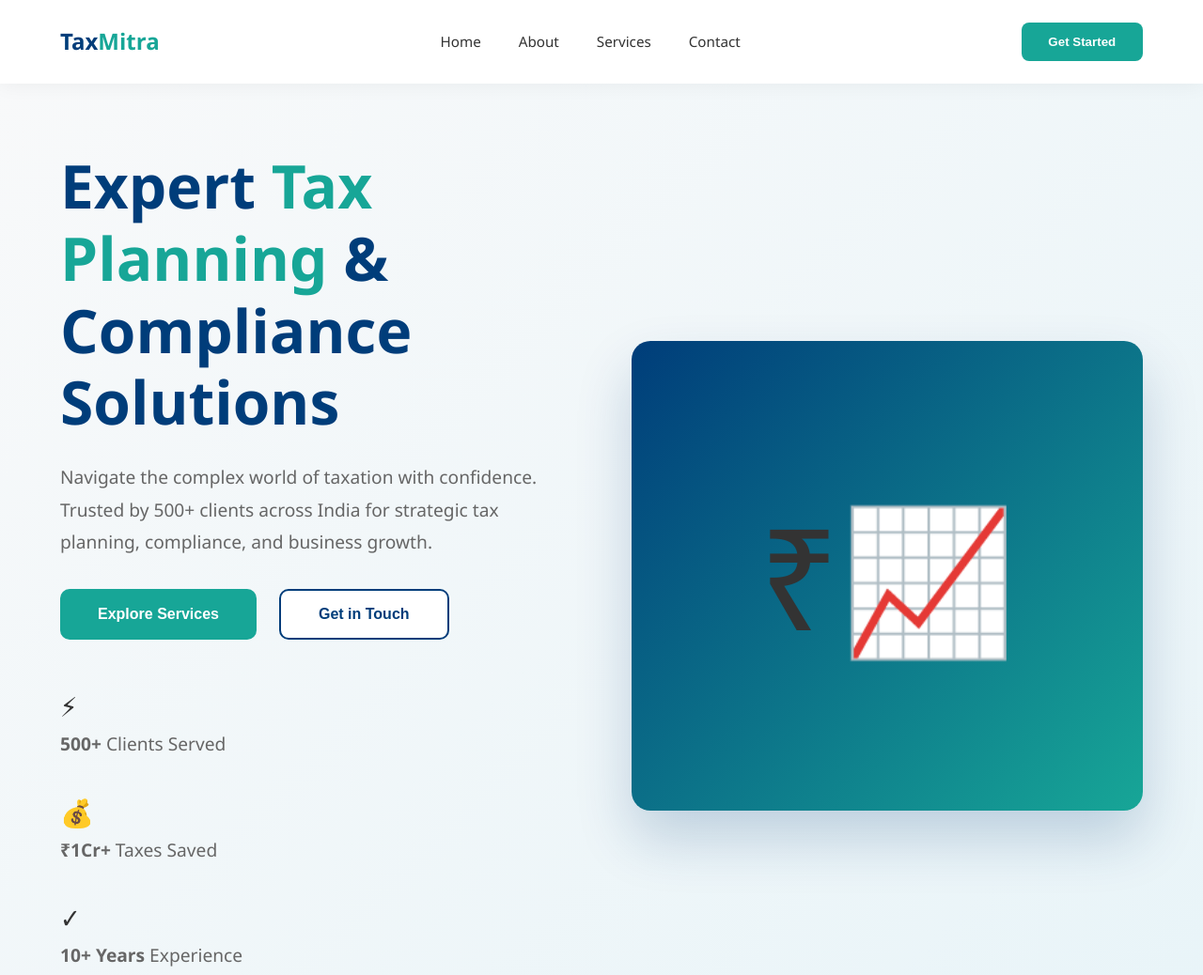
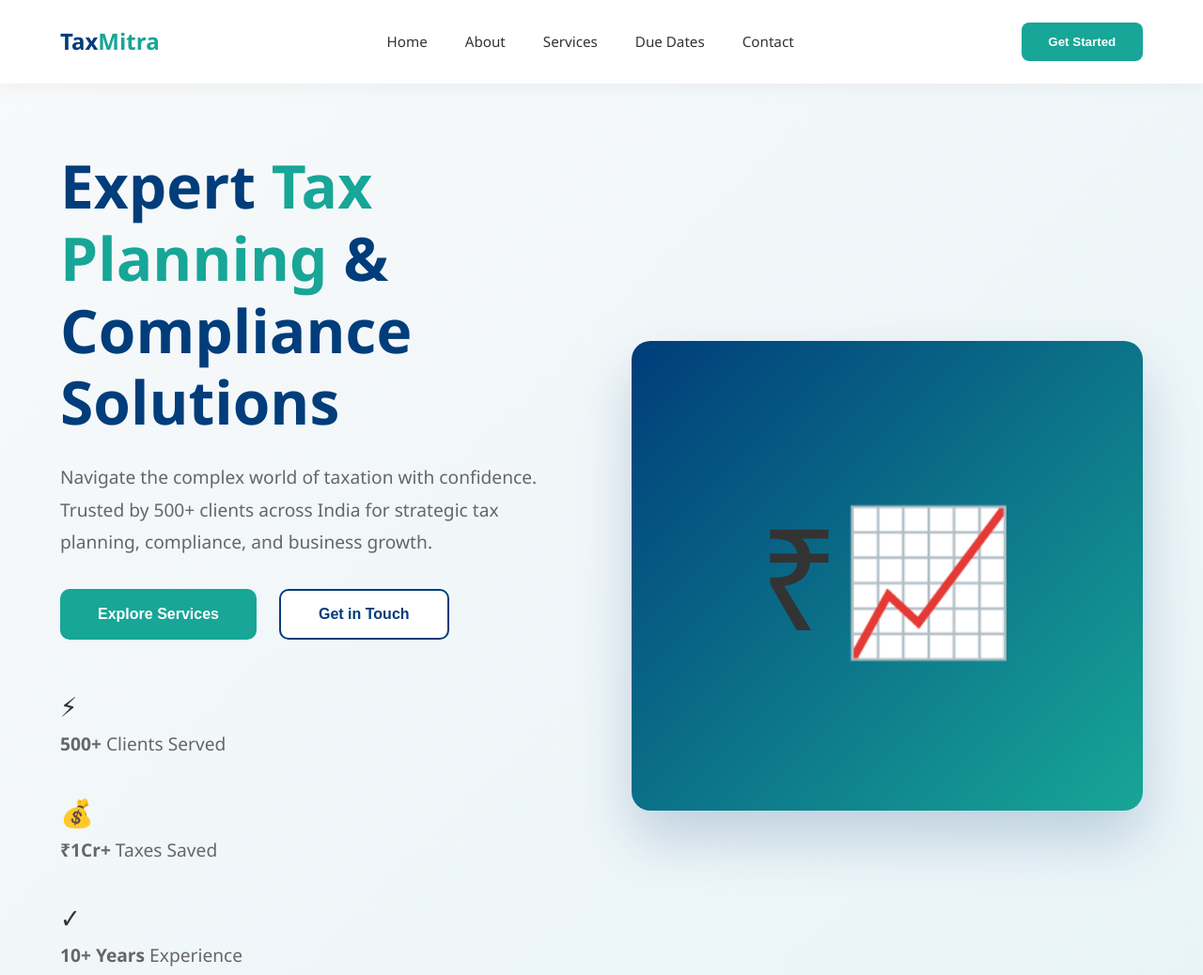
Before and after one commit to caswapnilssoni-create/fintech-website, a plain HTML site: page index.html in a window 1280 px wide. Shown: the top 1038 px of the page at 94% size. Drawn offline with Linux system fonts and the light colour scheme.

Commit message:
Update index.html

```diff
--- a/index.html
+++ b/index.html
@@ -934,11 +934,18 @@
     <nav>
         <a href="#" class="logo" onclick="showPage('home')">Tax<span>Mitra</span></a>
         <ul class="nav-menu">
-            <li><a onclick="showPage('home')">Home</a></li>
-            <li><a onclick="showPage('about')">About</a></li>
-            <li><a onclick="showPage('services')">Services</a></li>
-            <li><a onclick="showPage('contact')">Contact</a></li>
-        </ul>
+    <li><a onclick="showPage('home')">Home</a></li>
+    <li><a onclick="showPage('about')">About</a></li>
+    <li><a onclick="showPage('services')">Services</a></li>
+
+    <li>
+        <a href="due-dates.html" target="_blank">
+            Due Dates
+        </a>
+    </li>
+
+    <li><a onclick="showPage('contact')">Contact</a></li>
+</ul>
         <button class="nav-cta" onclick="showPage('contact')">Get Started</button>
     </nav>
 
```
